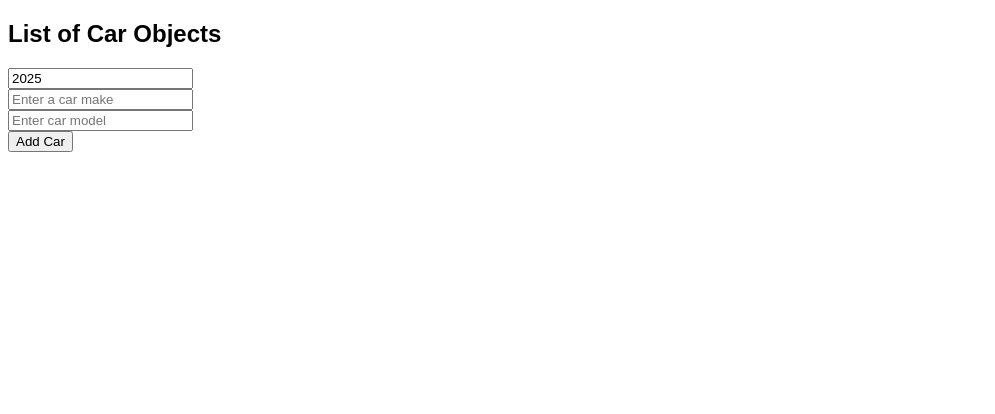
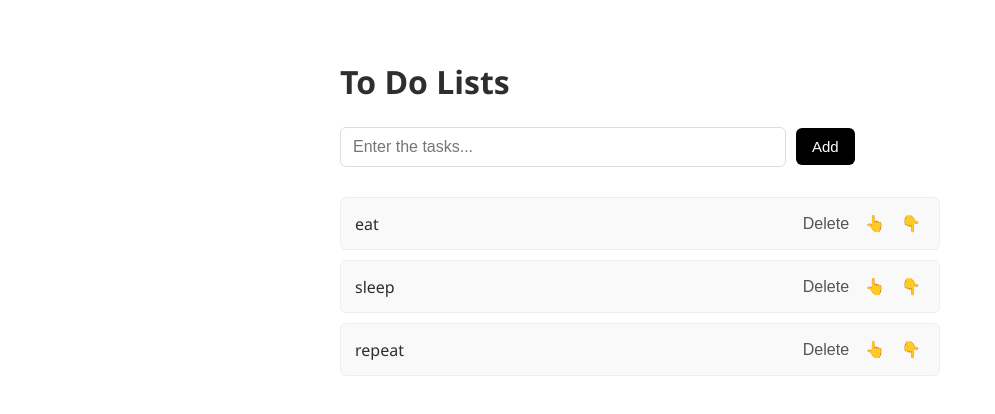
Before and after one commit to GauravLamichhane/React, a React (Vite) app: page / in a window 1280 px wide. Shown: the top 414 px of the page, without its empty margins (0-995 px from the left). Built offline with nearby package versions, Linux system fonts and the light colour scheme.

Commit message:
"To-Do-List app"

```diff
--- a/src/App.jsx
+++ b/src/App.jsx
@@ -5,13 +5,16 @@ import Counter from "./Counter";
 // import ColorPicker from "./ColorPicker";
 import Cars from "./Cars";
 // import MyComponent from "./updateArraysinState";
-import MyComponent from "./UpdateArrOfObjInState";
+// import MyComponent from "./UpdateArrOfObjInState";
+
+import ToDoList from "./ToDoList";
 function App() {
   return(<>
 {/* <ColorPicker/> */}
 {/* <Counter/> */}
 {/* <Cars/> */}
-<MyComponent/>
+{/* <MyComponent/> */}
+<ToDoList/>
 
 </>);
 }
--- /dev/null
+++ b/src/ToDoList.jsx
@@ -0,0 +1,79 @@
+import { useState } from "react";
+
+function ToDoList() {
+  const [tasks, Settasks] = useState(["eat", "sleep", "repeat"]);
+  const [newtasks, Setnewtasks] = useState("");
+
+  function handleInputChange(event) {
+    Setnewtasks(event.target.value);
+  }
+
+  function addnewTask() {
+    if (newtasks.trim() !== "") {
+      Settasks((t) => [...t, newtasks]);
+      Setnewtasks("");
+    }
+  }
+
+  function deleteTask(index) {
+    const updatedTasks = tasks.filter((_, i) => i !== index);
+    Settasks(updatedTasks);
+  }
+
+  function movetaskUP(index) {
+    if (index > 0) {
+      const updatedTasks = [...tasks];
+      [updatedTasks[index], updatedTasks[index - 1]] = [
+        updatedTasks[index - 1],
+        updatedTasks[index],
+      ];
+      Settasks(updatedTasks);
+    }
+  }
+  function movetaskDown(index) {
+    if (index < tasks.length - 1) {
+      const updatedTasks = [...tasks];
+      [updatedTasks[index], updatedTasks[index + 1]] = [
+        updatedTasks[index + 1],
+        updatedTasks[index],
+      ];
+      Settasks(updatedTasks);
+    }
+  }
+
+  return (
+    <div className="to-do-list">
+      <h1>To Do Lists</h1>
+
+      <div>
+        <input
+          type="text"
+          value={newtasks}
+          onChange={handleInputChange}
+          placeholder="Enter the tasks..."
+        />
+        <button className="add-button" onClick={addnewTask}>
+          Add
+        </button>
+      </div>
+      <ol>
+        {tasks.map((task, index) => (
+          <li key={index}>
+            <span className="text">{task}</span>
+            <button className="delete-button" onClick={() => deleteTask(index)}>
+              Delete
+            </button>
+            <button className="up-button" onClick={() => movetaskUP(index)}>
+              👆
+            </button>
+            <button className="down-button" onClick={() => movetaskDown(index)}>
+              👇
+            </button>
+          </li>
+        ))}
+      </ol>
+    </div>
+  );
+}
+
+export default ToDoList;
--- a/src/index.css
+++ b/src/index.css
@@ -1,41 +1,119 @@
-body{
-  font-family: Arial, sans-serif;
+/* General Layout */
+.to-do-list {
+  max-width: 600px;
+  margin: 60px auto;
+  padding: 0 20px;
+  font-family: "Segoe UI", Roboto, Helvetica, Arial, sans-serif;
+  color: #2e2e2e;
 }
-.color-picker-container{
+
+/* Heading */
+.to-do-list h1 {
+  font-size: 2rem;
+  font-weight: 600;
+  margin-bottom: 24px;
+  text-align: left;
+}
+
+/* Input & Add Button */
+.to-do-list input[type="text"] {
+  width: 70%;
+  padding: 10px 12px;
+  border: 1px solid #ddd;
+  border-radius: 6px;
+  font-size: 16px;
+  background-color: #fff;
+  transition: border 0.2s ease;
+}
+
+.to-do-list input[type="text"]:focus {
+  outline: none;
+  border: 1px solid #a3a3a3;
+}
+
+.add-button {
+  margin-left: 10px;
+  padding: 10px 16px;
+  font-size: 15px;
+  background-color: #000;
+  color: #fff;
+  border: none;
+  border-radius: 6px;
+  cursor: pointer;
+  transition: background-color 0.2s ease;
+}
+
+.add-button:hover {
+  background-color: #333;
+}
+
+/* Task List */
+ol {
+  margin-top: 30px;
+  padding-left: 0;
+}
+
+li {
+  display: flex;
+  align-items: center;
+  justify-content: space-between;
+  padding: 12px 14px;
+  border-radius: 6px;
+  margin-bottom: 10px;
+  background-color: #f9f9f9;
+  border: 1px solid #eee;
+}
+
+.text {
+  flex-grow: 1;
+  text-align: left;
+  font-size: 16px;
+}
+
+/* Control Buttons */
+.delete-button,
+.up-button,
+.down-button {
+  background: transparent;
+  border: none;
+  cursor: pointer;
+  margin-left: 8px;
+  font-size: 16px;
+  color: #555;
+  padding: 4px;
+  border-radius: 4px;
+  transition: background-color 0.2s ease;
+}
+
+.delete-button:hover,
+.up-button:hover,
+.down-button:hover {
+  background-color: #eaeaea;
+}
+.task-list {
   display: flex;
   flex-direction: column;
-  align-items: center;
+  gap: 12px;
+  margin-top: 30px;
 }
 
-h1{
-  margin: 50px;
-  font-size: 3rem;
+.task-item {
+  display: flex;
+  justify-content: space-between;
+  align-items: center;
+  padding: 12px 14px;
+  background-color: #f9f9f9;
+  border-radius: 6px;
+  border: 1px solid #eee;
 }
-.color-display{
-  width: 300px;
-  height: 300px;
+
+.text {
+  font-size: 16px;
+  flex-grow: 1;
+  text-align: left;
+}
+
+.buttons {
   display: flex;
-  justify-content: center;
-  align-items: center;
-  border: 5px solid hsl(0, 0%, 80%);
-border-radius: 25px;
-margin-bottom: 25px;
-transition: 0.25s ease;
+  gap: 8px;
 }
-.color-display P{
-  color: hsl(0, 0%, 20%);
-  font-size: 1.5rem;
-  text-align: center;
-}
-label{
-  font-size: 1.5rem;
-  font-weight: bold;
-  margin-bottom: 10px;
-}
-/* input{
-  width: 75px;
-  height: 50px;
-  padding: 5px;
-  border-radius: 10px;
-  border: 3px solid hsl(0, 0%, 80%);
-} */
```
Also changed, not shown: src/UseEffect.jsx (added).
